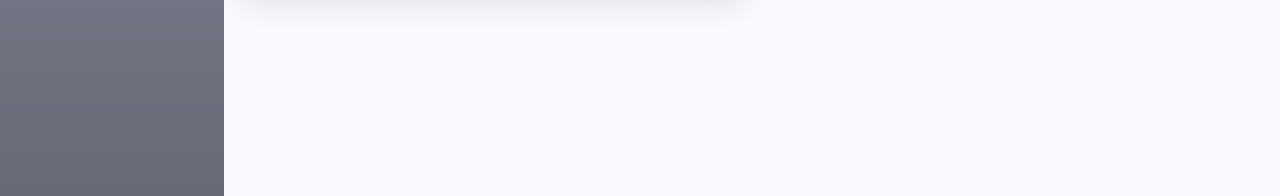
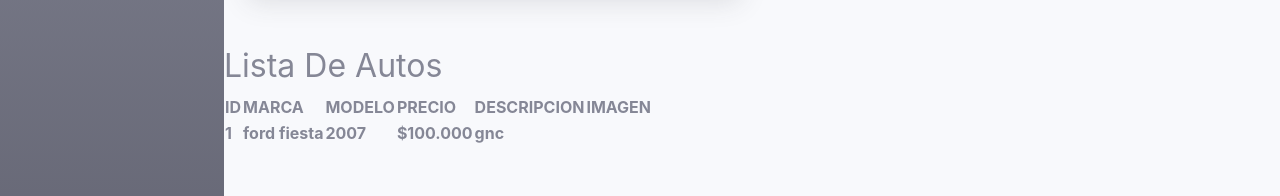
Before and after one commit to Sebastian-Velazquez/proyecto_react, a React (Create React App) app: page / in a window 1280 px wide. Shown: the part 434-630 px from the top of the page. Built offline with nearby package versions, Linux system fonts and the light colour scheme; no server answers.

Commit message:
listadeproductos

```diff
--- /dev/null
+++ b/src/components/Apis/product/ProductsList.jsx
@@ -0,0 +1,82 @@
+import React ,{Component} from 'react' ;
+
+
+export class ListaDeProductos extends Component {
+    constructor(props) {
+        super(props);
+        this.state = {
+            apiUsario: [],
+
+        }
+    }
+    apiCall(url, consecuecia){
+        fetch(url)
+            .then( response =>  response.json())
+            .then( data=> consecuecia(data))
+            .catch( e => console.log(e))
+    }
+    componentDidMount(){
+        console.log("Me monte!") /** https://api.giphy.com/v1/gifs/random?api_key=lp7wQ6914aPRmDI6HePRPpQeZXyxLFkU&tag=&rating=G */
+        this.apiCall("http://localhost:3001/api/products", this.mostrar)
+
+    }
+
+    componentDidUpdate(){
+        console.log("Me actualicé")
+    }
+
+    render(){
+        console.log("estoy renderizando");
+        /* por si la api esta cargando todavia */
+        let contenido;
+        if(this.state.apiUsario == ""){
+            contenido = <p>Cargando...</p>
+        }else{
+            contenido = this.state.apiUsario
+        }
+    return (
+        <div>
+            {contenido}
+        </div>
+        )
+    }
+}
+
+
+function ProductList(props) {
+  return (
+    <React.StrictMode>
+
+
+
+            <h2>Lista De Autos </h2>
+        <div>
+        <table>
+
+            <thead>
+            <tr>
+            <th>ID</th>
+            <th>MARCA</th>
+            <th>MODELO</th>
+            <th>PRECIO</th>
+            <th>DESCRIPCION</th>
+            <th>IMAGEN</th>
+            </tr>
+            </thead>
+            <tbody>
+                <th>1</th>
+                <th>ford fiesta</th>
+                <th>2007</th>
+                <th>$100.000</th>
+                <th>gnc</th>
+                <th><img href="./images.jpg" ></img></th>
+            </tbody>
+
+        </table>
+
+        </div>
+    </React.StrictMode>
+  )
+}
+
+export default ProductList
--- a/src/components/App.js
+++ b/src/components/App.js
@@ -6,6 +6,7 @@ import Banner from './Banner';
 import Header from './Header';
 import CategoriaModelos from './Apis/product/CategoriaModelos';
 import UltimoProducto from './Apis/product/UltimoProducto';
+import ProductList from './Apis/product/ProductsList';
 
 
 function App() {
@@ -18,10 +19,12 @@ function App() {
 		<Header/>
 		<Banner/>
 		<Productos/>
+		<ProductList/>
 		</div>
 		<Footer/>
 		</div>
 	</div>
+
     </React.Fragment>
 );
 }
```
